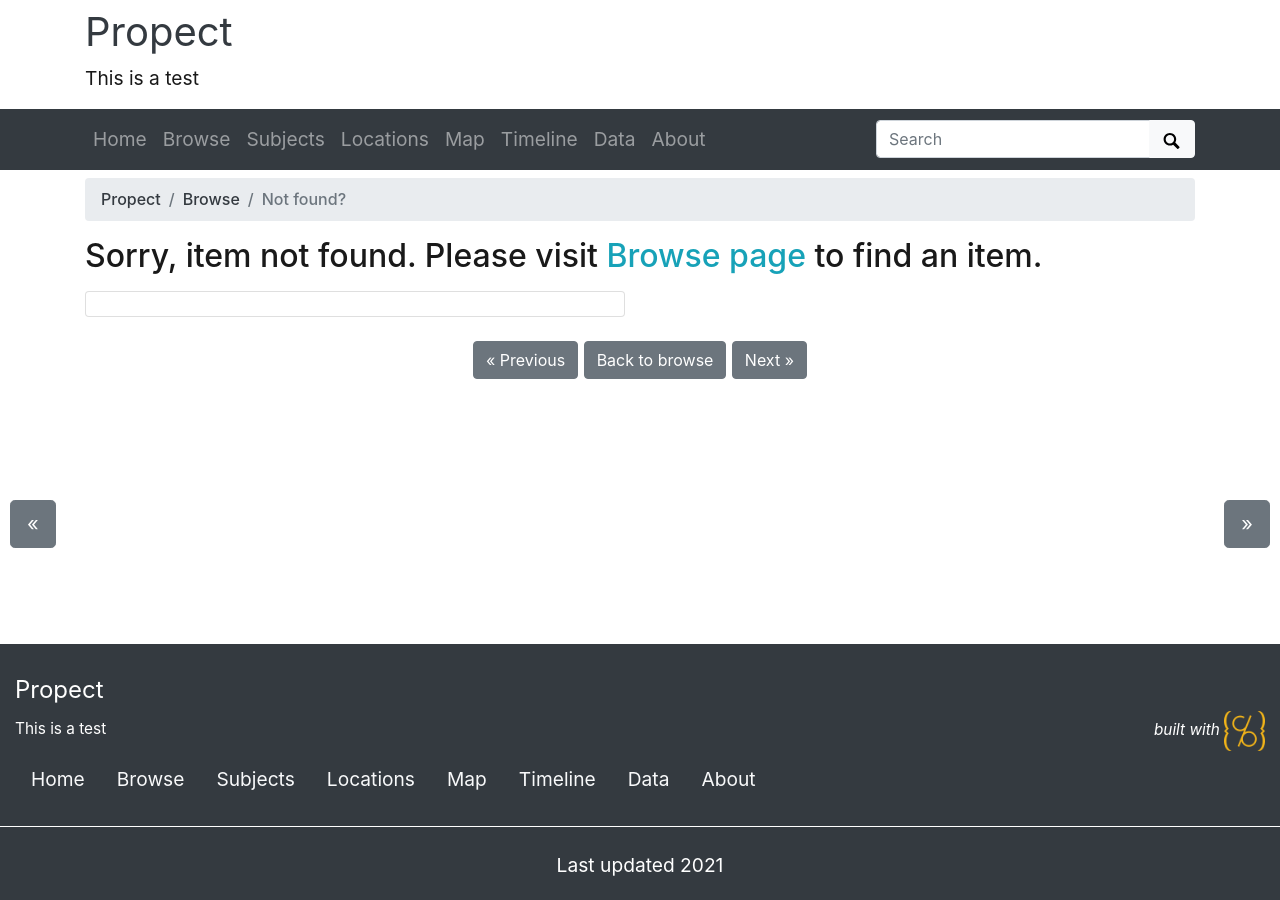
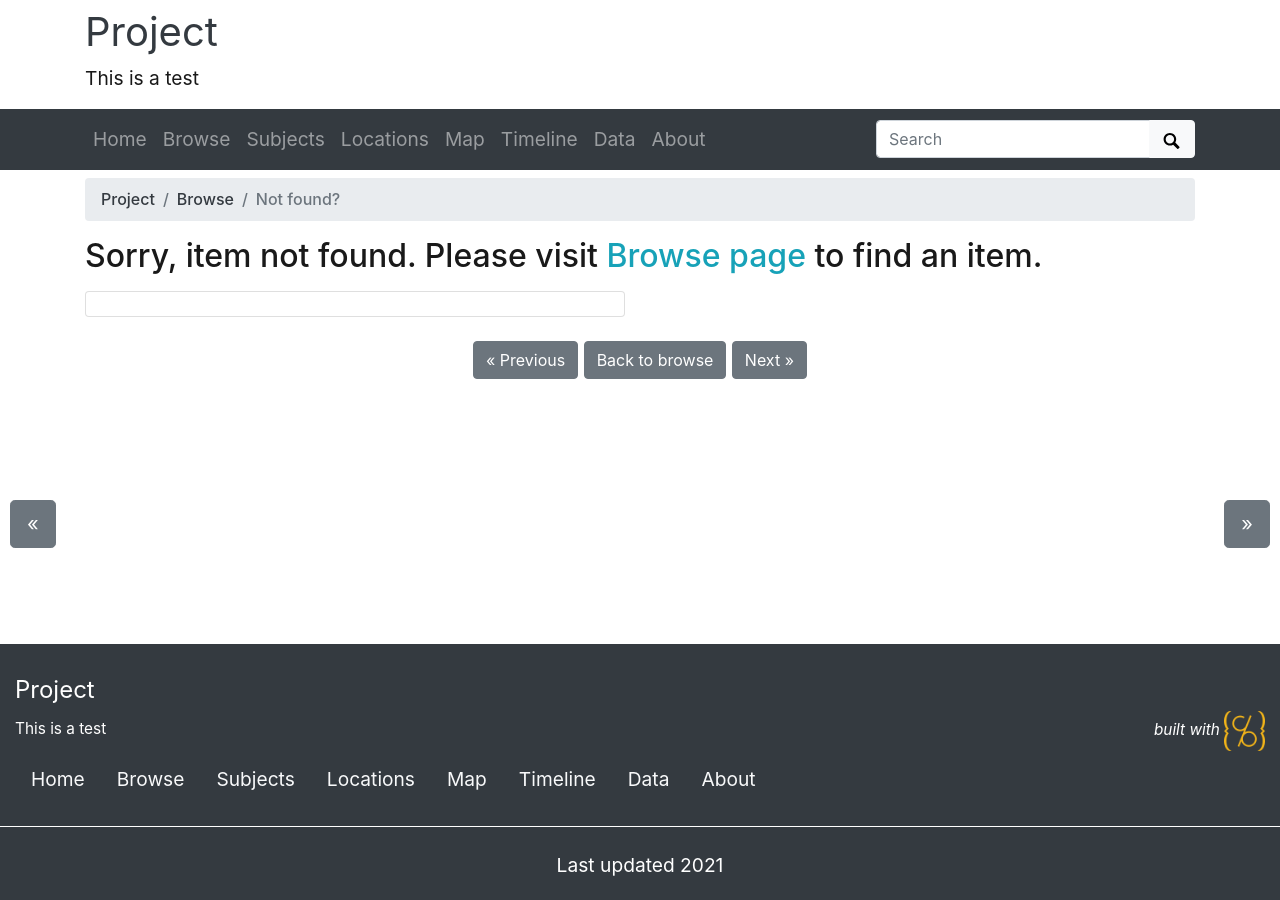
Before and after one commit to JingyueZ/project, a Jekyll site: the page built from pages/item.md, in a window 1280 px wide. Built offline with Jekyll 4.4.1, drawn with Linux system fonts in a browser that asks for light colours.

Commit message:
Update _config.yml

```diff
--- a/_config.yml
+++ b/_config.yml
@@ -20,7 +20,7 @@ source-code: https://github.com/JingyueZ/project
 # SITE SETTINGS
 #
 # title of site appears in banner
-title: Propect
+title: Project
 # tagline, a short phrase that will appear throughout the site in the top banner
 tagline: This is a test
 # description appears in meta tags and other locations
```
